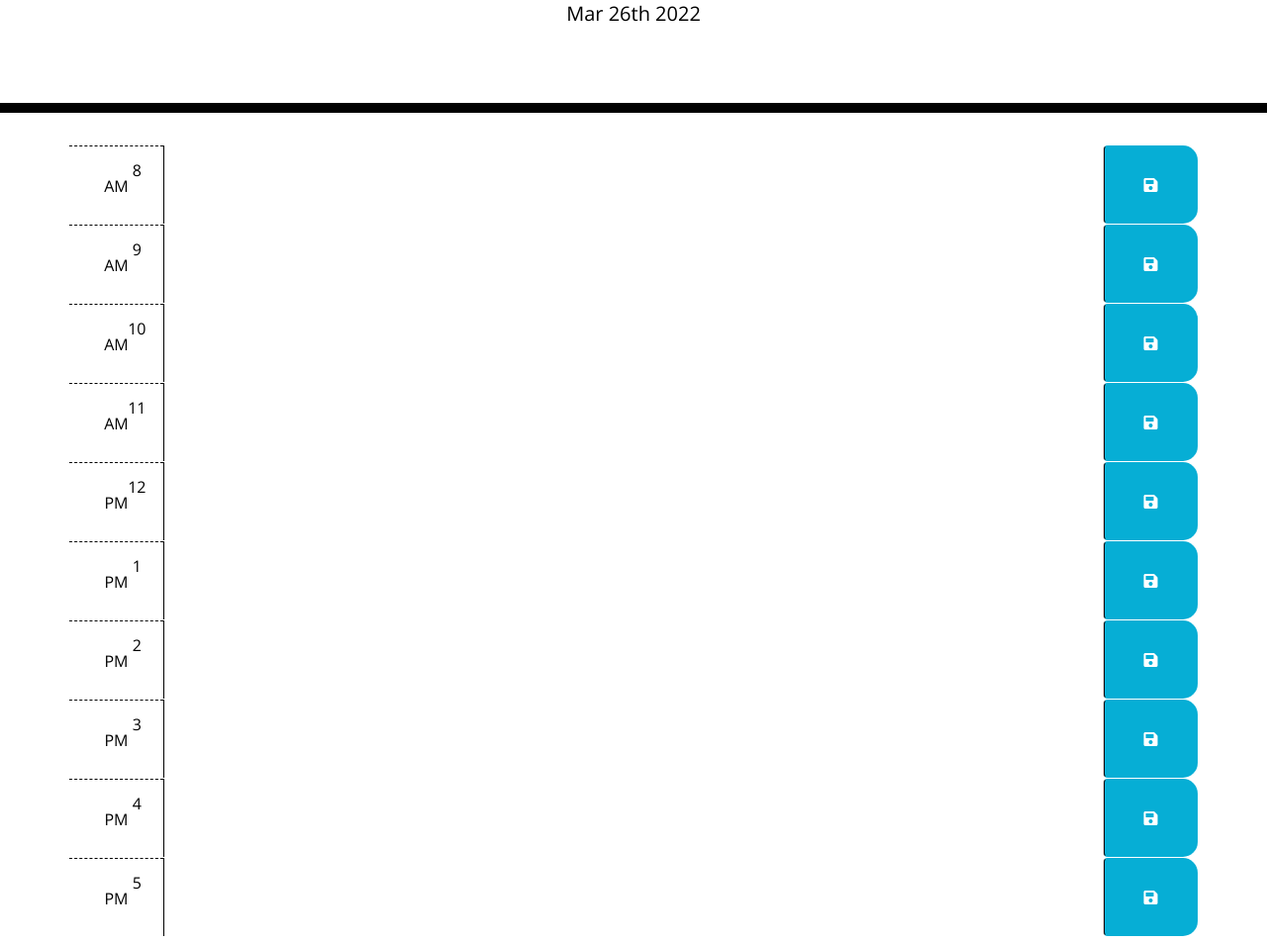
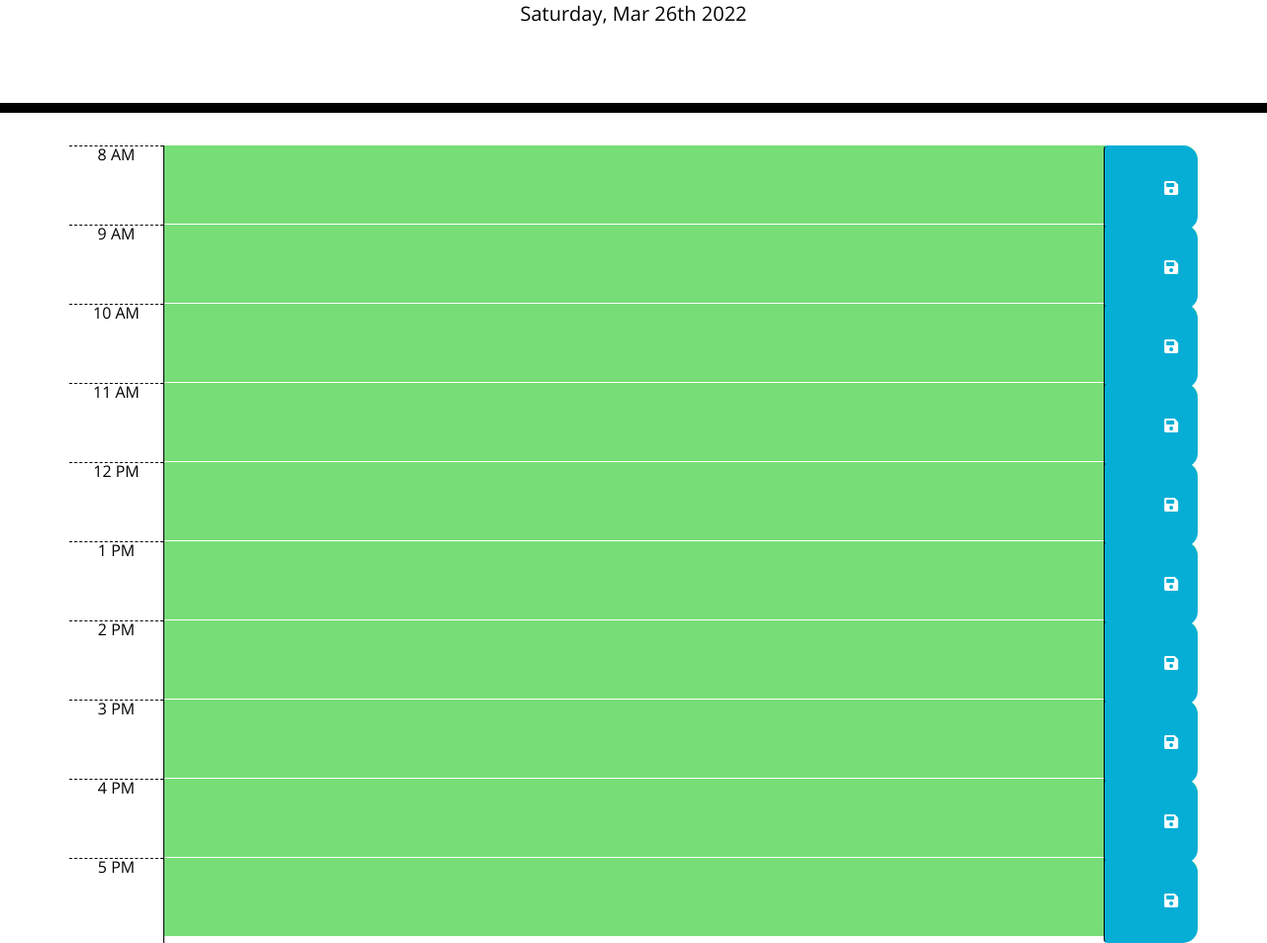
Before and after one commit to DeanK24/Work-Day-Scheduler, a plain HTML site: page index.html in a window 1280 px wide. Shown: the part 190-1143 px from the top of the page at 99% size. Drawn offline with nearby package versions, Linux system fonts and the light colour scheme.

Commit message:
added color for past present and future and localstorage

```diff
--- a/assets/js/script.js
+++ b/assets/js/script.js
@@ -1,7 +1,62 @@
 // Display current day
-var todayDate = moment().format('MMM Do YYYY');
+var todayDate = moment().format("dddd, MMM Do YYYY");
 $("#currentDay").html(todayDate);
 
-function sortTimeBlocks() {
+$(document).ready(function () {
+  $(".saveBtn").on("click", function () {
+    var description = $(this).siblings(".description").val();
+    var time = $(this).parent().attr("id");
 
-}
+    localStorage.setItem(time, description);
+  });
+
+  function changeColor() {
+    var currentTime = moment().hour();
+
+    $(".row").each(function () {
+      var timeSlot = parseInt($(this).attr("id").split("hour")[1]);
+
+      if (timeSlot < currentTime) {
+        $(this)
+        .removeClass("future");
+        $(this)
+        .removeClass("present");
+        $(this)
+        .addClass("past");
+      } else if (timeSlot === currentTime) {
+        $(this)
+        .removeClass("past");
+        $(this)
+        .removeClass("future");
+        $(this)
+        .addClass("present");
+      } else {
+        $(this)
+        .removeClass("present");
+        $(this)
+        .removeClass("past");
+        $(this)
+        .addClass("future");
+      }
+    });
+  }
+
+
+
+
+  $("#8a .description").val(localStorage.getItem("8a"));
+  $("#9a .description").val(localStorage.getItem("9a"));
+  $("#10a .description").val(localStorage.getItem("10a"));
+  $("#11a .description").val(localStorage.getItem("11a"));
+  $("#12p .description").val(localStorage.getItem("12p"));
+  $("#1p .description").val(localStorage.getItem("1p"));
+  $("#2p .description").val(localStorage.getItem("2p"));
+  $("#3p .description").val(localStorage.getItem("3p"));
+  $("#4p .description").val(localStorage.getItem("4p"));
+  $("#5p .description").val(localStorage.getItem("5p"));
+
+
+
+  changeColor();
+
+});
--- a/index.html
+++ b/index.html
@@ -32,95 +32,84 @@
       <!-- Timeblocks go here -->
 
       <div id="8a" class="row time-block">
-        <div class="col-md-1 hour">
-          8 AM
-        </div>
-        <textarea class="col-md-10 description">
-        </textarea>
-        <button class="btn saveBtn col-md-1"><i class="fas fa-save"></i></button>
+        <div class="col-md-1 hour">8 AM</div>
+        <textarea class="col-md-10 description"> </textarea>
+        <button class="btn saveBtn col-md-1">
+          <i class="fas fa-save"></i>
+        </button>
       </div>
 
       <div id="9a" class="row time-block">
-        <div class="col-md-1 hour">
-          9 AM
-        </div>
-        <textarea class="col-md-10 description">
-        </textarea>
-        <button class="btn saveBtn col-md-1"><i class="fas fa-save"></i></button>
+        <div class="col-md-1 hour">9 AM</div>
+        <textarea class="col-md-10 description"> </textarea>
+        <button class="btn saveBtn col-md-1">
+          <i class="fas fa-save"></i>
+        </button>
       </div>
 
-      <div id="9a" class="row time-block">
-        <div class="col-md-1 hour">
-          10 AM
-        </div>
-        <textarea class="col-md-10 description">
-        </textarea>
-        <button class="btn saveBtn col-md-1"><i class="fas fa-save"></i></button>
+      <div id="10a" class="row time-block">
+        <div class="col-md-1 hour">10 AM</div>
+        <textarea class="col-md-10 description"> </textarea>
+        <button class="btn saveBtn col-md-1">
+          <i class="fas fa-save"></i>
+        </button>
       </div>
 
-      <div id="9a" class="row time-block">
-        <div class="col-md-1 hour">
-          11 AM
-        </div>
-        <textarea class="col-md-10 description">
-        </textarea>
-        <button class="btn saveBtn col-md-1"><i class="fas fa-save"></i></button>
+      <div id="11a" class="row time-block">
+        <div class="col-md-1 hour">11 AM</div>
+        <textarea class="col-md-10 description"> </textarea>
+        <button class="btn saveBtn col-md-1">
+          <i class="fas fa-save"></i>
+        </button>
       </div>
 
-      <div id="9a" class="row time-block">
-        <div class="col-md-1 hour">
-          12 PM
-        </div>
-        <textarea class="col-md-10 description">
-        </textarea>
-        <button class="btn saveBtn col-md-1"><i class="fas fa-save"></i></button>
+      <div id="12p" class="row time-block">
+        <div class="col-md-1 hour">12 PM</div>
+        <textarea class="col-md-10 description"> </textarea>
+        <button class="btn saveBtn col-md-1">
+          <i class="fas fa-save"></i>
+        </button>
       </div>
 
-      <div id="9a" class="row time-block">
-        <div class="col-md-1 hour">
-          1 PM
-        </div>
-        <textarea class="col-md-10 description">
-        </textarea>
-        <button class="btn saveBtn col-md-1"><i class="fas fa-save"></i></button>
+      <div id="1p" class="row time-block">
+        <div class="col-md-1 hour">1 PM</div>
+        <textarea class="col-md-10 description"> </textarea>
+        <button class="btn saveBtn col-md-1">
+          <i class="fas fa-save"></i>
+        </button>
       </div>
 
-      <div id="9a" class="row time-block">
-        <div class="col-md-1 hour">
-          2 PM
-        </div>
-        <textarea class="col-md-10 description">
-        </textarea>
-        <button class="btn saveBtn col-md-1"><i class="fas fa-save"></i></button>
+      <div id="2p" class="row time-block">
+        <div class="col-md-1 hour">2 PM</div>
+        <textarea class="col-md-10 description"> </textarea>
+        <button class="btn saveBtn col-md-1">
+          <i class="fas fa-save"></i>
+        </button>
       </div>
 
-      <div id="9a" class="row time-block">
-        <div class="col-md-1 hour">
-          3 PM
-        </div>
-        <textarea class="col-md-10 description">
-        </textarea>
-        <button class="btn saveBtn col-md-1"><i class="fas fa-save"></i></button>
+      <div id="3p" class="row time-block">
+        <div class="col-md-1 hour">3 PM</div>
+        <textarea class="col-md-10 description"> </textarea>
+        <button class="btn saveBtn col-md-1">
+          <i class="fas fa-save"></i>
+        </button>
       </div>
 
-      <div id="9a" class="row time-block">
-        <div class="col-md-1 hour">
-          4 PM
-        </div>
-        <textarea class="col-md-10 description">
-        </textarea>
-        <button class="btn saveBtn col-md-1"><i class="fas fa-save"></i></button>
+      <div id="4p" class="row time-block">
+        <div class="col-md-1 hour">4 PM</div>
+        <textarea class="col-md-10 description"> </textarea>
+        <button class="btn saveBtn col-md-1">
+          <i class="fas fa-save"></i>
+        </button>
       </div>
 
-      <div id="9a" class="row time-block">
-        <div class="col-md-1 hour">
-          5 PM
-        </div>
-        <textarea class="col-md-10 description">
-        </textarea>
-        <button class="btn saveBtn col-md-1"><i class="fas fa-save"></i></button>
+      <div id="5p" class="row time-block">
+        <div class="col-md-1 hour">5 PM</div>
+        <textarea class="col-md-10 description"> </textarea>
+        <button class="btn saveBtn col-md-1">
+          <i class="fas fa-save"></i>
+        </button>
       </div>
-
     </div>
 
     <script src="https://code.jquery.com/jquery-3.4.1.min.js"></script>
```
